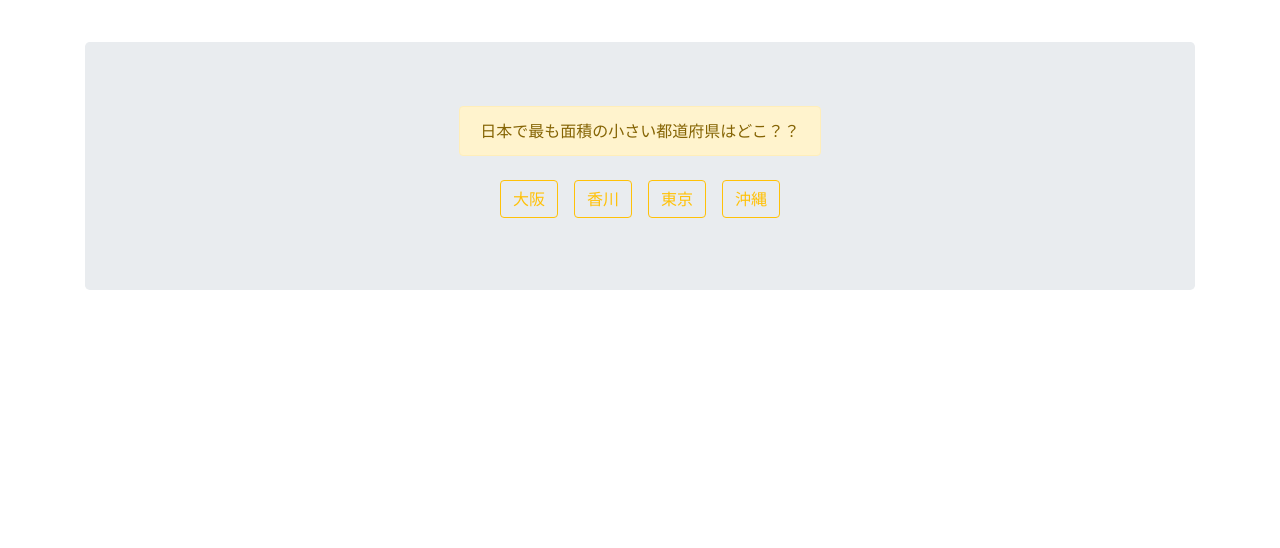
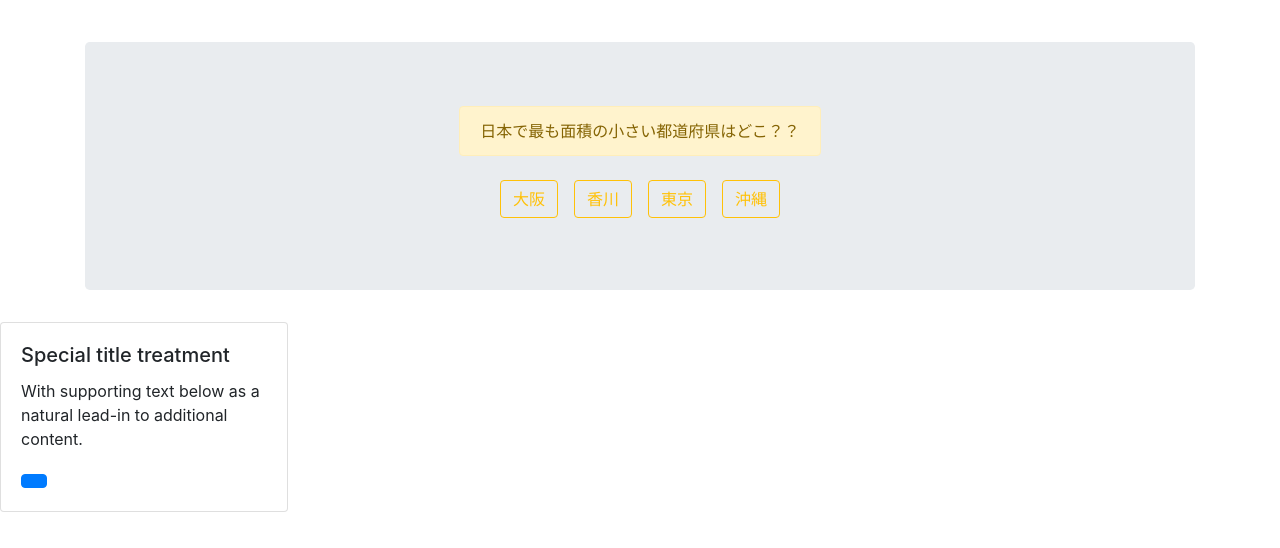
Before and after one commit to nakashimaiori/practice_javascript, a plain HTML site: page index.html in a window 1280 px wide. Shown: the part 62-610 px from the top of the page. Drawn offline with nearby package versions, Linux system fonts and the light colour scheme.

Commit message:
practice-card

```diff
--- a/index.html
+++ b/index.html
@@ -82,6 +82,14 @@
     </div>
   </div>
 
+  <div class="card" style="width: 18rem;">
+  <div class="card-body">
+    <h5 class="card-title">Special title treatment</h5>
+    <p class="card-text">With supporting text below as a natural lead-in to additional content.</p>
+    <a href="#" class="btn btn-primary">Go somewhere</a>
+  </div>
+</div>
+
 
 <script src="index.js"></script>
 </body>
```
